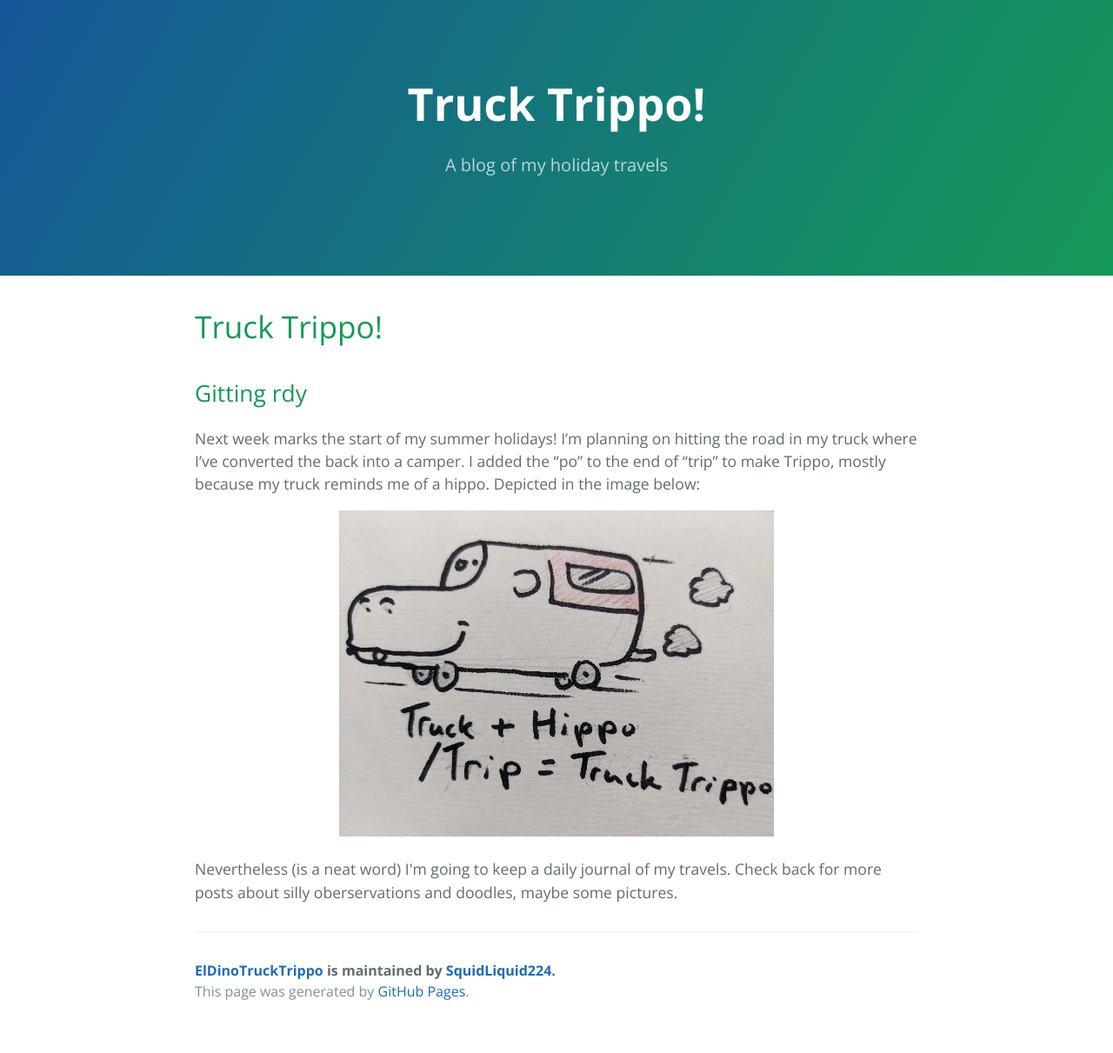
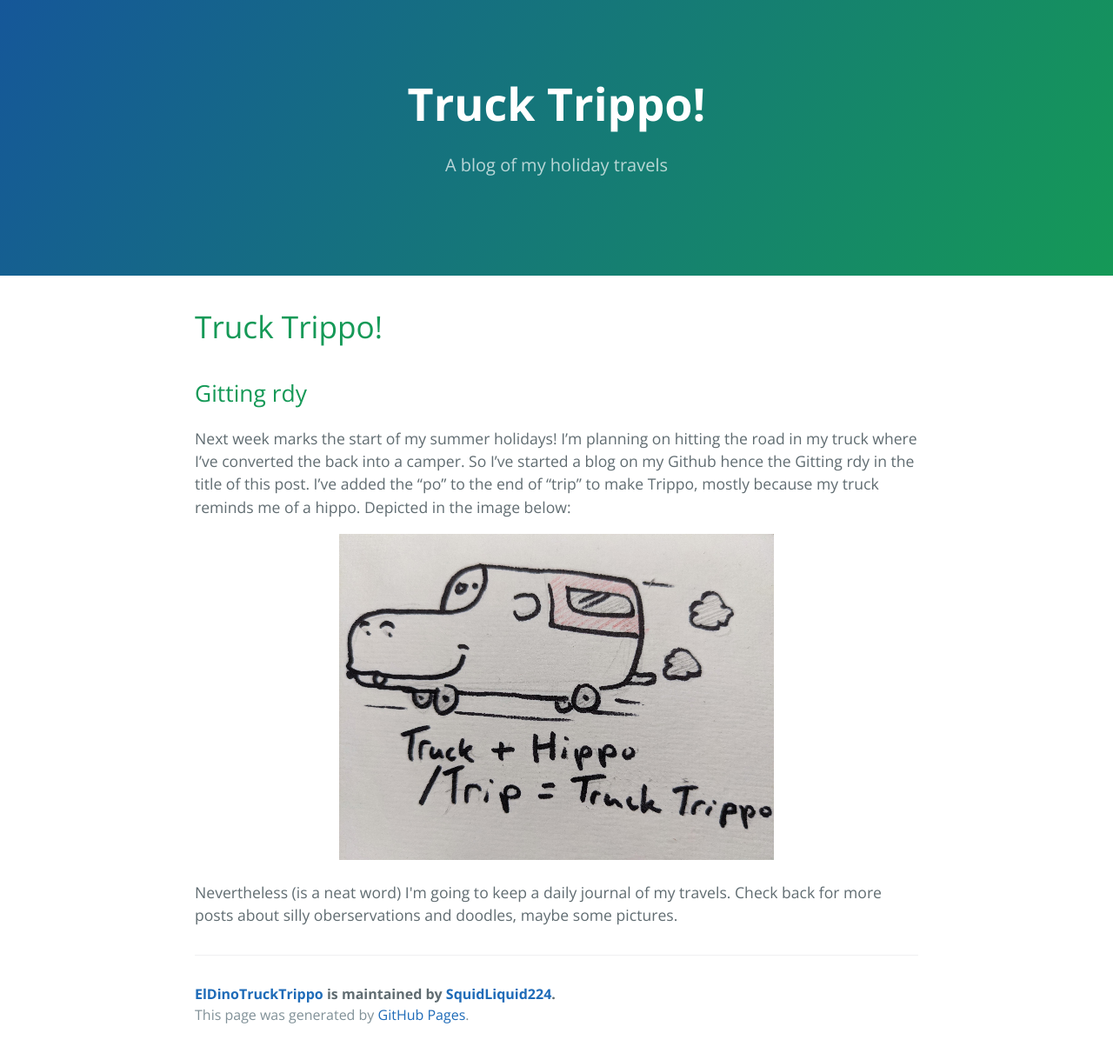
Before and after one commit to SquidLiquid224/ElDinoTruckTrippo, a Jekyll site: the page built from index.md, in a window 1280 px wide. Shown: the whole page at 87% size. Built offline with Jekyll 4.4.1, drawn with Linux system fonts in a browser that asks for light colours; our own code applies the rules of GitHub Pages for plain Markdown files; before the commit the page ends 1184 px from its top, so only the background shows below that.

Commit message:
Update index.md

```diff
--- a/index.md
+++ b/index.md
@@ -5,7 +5,7 @@ layout: default
 # Truck Trippo!
 ## Gitting rdy
 
-Next week marks the start of my summer holidays! I’m planning on hitting the road in my truck where I’ve converted the back into a camper.  I added the “po” to the end of “trip” to make Trippo, mostly because my truck reminds me of a hippo.  Depicted in the image below:
+Next week marks the start of my summer holidays! I’m planning on hitting the road in my truck where I’ve converted the back into a camper.  So I've started a blog on my Github hence the Gitting rdy in the title of this post. I've added the “po” to the end of “trip” to make Trippo, mostly because my truck reminds me of a hippo.  Depicted in the image below:
 <p align="center">
 <img src="./images/truckTrippo.jpg">
   <br>
```
